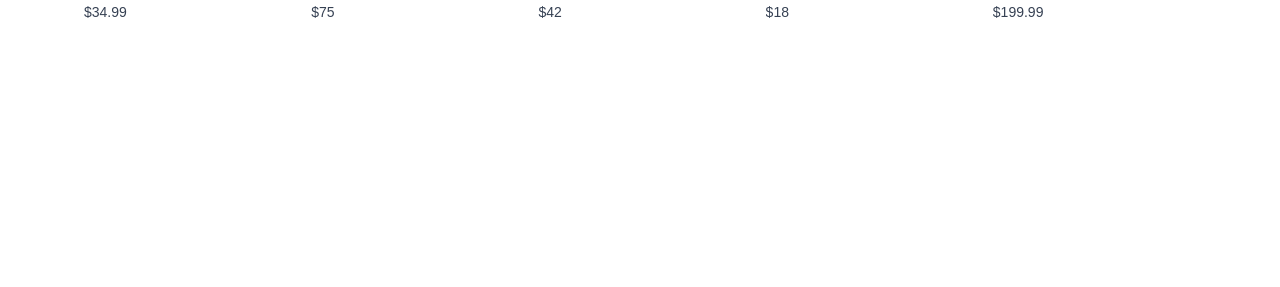
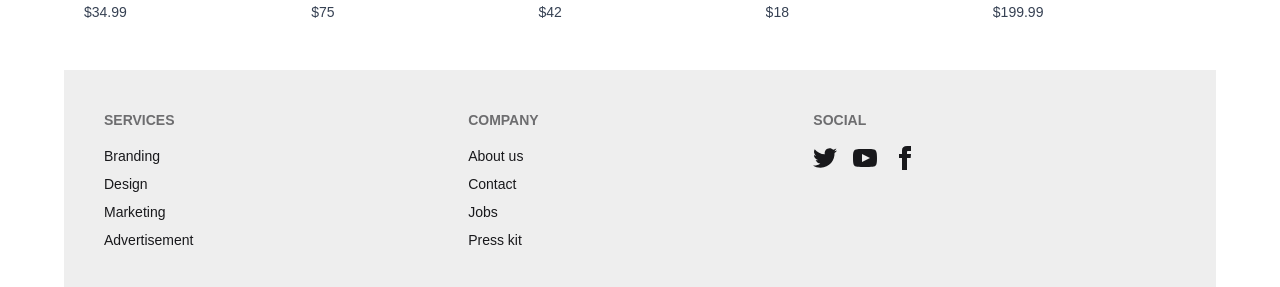
Before and after one commit to robiul1hossen/e-shop-client, a Next.js app: page / in a window 1280 px wide. Shown: the part 2110-2397 px from the top of the page. Before the commit the page ends 2180 px from the top, so only its background shows below. Built offline with nearby package versions, Linux system fonts and the light colour scheme.

Commit message:
add footer

```diff
--- /dev/null
+++ b/public/reviews.json
@@ -0,0 +1,66 @@
+[
+  {
+    "id": 1,
+    "name": "Arif Ahmed",
+    "image": "https://i.pravatar.cc/150?u=a1",
+    "text": "Thread & Co. has the cleanest UI I've seen for a clothing store. The category filtering is super fast, making it easy to find exactly what I need without scrolling for hours.",
+    "date": "2026-01-05",
+    "rating": 5
+  },
+  {
+    "id": 2,
+    "name": "Sara Kabir",
+    "image": "https://i.pravatar.cc/150?u=s2",
+    "text": "I love how the website looks on my phone. The mobile responsiveness is top-notch, and the checkout process is very smooth. Shopping for dresses has never been this easy!",
+    "date": "2026-01-08",
+    "rating": 5
+  },
+  {
+    "id": 3,
+    "name": "Rahat Karim",
+    "image": "https://i.pravatar.cc/150?u=r3",
+    "text": "The high-quality product images and detailed descriptions help me decide quickly. It's rare to find a site that gives so much information about the fabric and fit.",
+    "date": "2026-01-10",
+    "rating": 4
+  },
+  {
+    "id": 4,
+    "name": "Nabila Islam",
+    "image": "https://i.pravatar.cc/150?u=n4",
+    "text": "As a busy mom, I appreciate how organized the Kids' section is. I can filter by age and size effortlessly. Thread & Co. saved me so much time today!",
+    "date": "2026-01-12",
+    "rating": 5
+  },
+  {
+    "id": 5,
+    "name": "Tanvir Hasan",
+    "image": "https://i.pravatar.cc/150?u=t5",
+    "text": "The search functionality is actually useful. Unlike other sites, when I search for 'Cargo', I get actual cargo pants. Very reliable platform.",
+    "date": "2026-01-14",
+    "rating": 4
+  },
+  {
+    "id": 6,
+    "name": "Meherun Nesa",
+    "image": "https://i.pravatar.cc/150?u=m6",
+    "text": "I really like the 'Related Products' feature. It helped me find a matching blouse for the trousers I was buying. Great user experience design!",
+    "date": "2026-01-15",
+    "rating": 5
+  },
+  {
+    "id": 7,
+    "name": "Zayan Malik",
+    "image": "https://i.pravatar.cc/150?u=z7",
+    "text": "Site speed is impressive. Pages load instantly, which makes the browsing experience very enjoyable. Keep it up, Thread & Co.!",
+    "date": "2026-01-16",
+    "rating": 5
+  },
+  {
+    "id": 8,
+    "name": "Fatima Zahra",
+    "image": "https://i.pravatar.cc/150?u=f8",
+    "text": "The login and registration were straightforward. I also appreciate the security features when saving my address. Very professional site.",
+    "date": "2026-01-17",
+    "rating": 4
+  }
+]
--- a/src/app/page.jsx
+++ b/src/app/page.jsx
@@ -1,6 +1,7 @@
 import BestSales from "@/components/BestSales";
 import HeroBanner from "@/components/HeroBanner";
 import LatestProducts from "@/components/LatestProducts";
+import Footer from "@/components/shared/Footer";
 import Image from "next/image";
 
 export default function Home() {
@@ -9,6 +10,7 @@ export default function Home() {
       <HeroBanner />
       <LatestProducts />
       <BestSales />
+      <Footer />
     </div>
   );
 }
--- a/src/app/products/[id]/page.jsx
+++ b/src/app/products/[id]/page.jsx
@@ -109,7 +109,7 @@ const ProductDetails = () => {
         </div>
       </div>
       {/* reviews */}
-      <div className="py-8 text-3xl text-center">
+      <div className="pt-8 text-3xl text-center md:text-start">
         <Title text1={"PRODUCT"} text2={"REVIEWS"} />
       </div>
       {revs.map((review, i) => (
--- /dev/null
+++ b/src/components/shared/Footer.jsx
@@ -0,0 +1,61 @@
+import React from "react";
+
+const Footer = () => {
+  return (
+    <div className="max-w-6xl mx-auto">
+      <footer className="footer sm:footer-horizontal bg-base-300 text-base-content p-10">
+        <nav>
+          <h6 className="footer-title">Services</h6>
+          <a className="link link-hover">Branding</a>
+          <a className="link link-hover">Design</a>
+          <a className="link link-hover">Marketing</a>
+          <a className="link link-hover">Advertisement</a>
+        </nav>
+        <nav>
+          <h6 className="footer-title">Company</h6>
+          <a className="link link-hover">About us</a>
+          <a className="link link-hover">Contact</a>
+          <a className="link link-hover">Jobs</a>
+          <a className="link link-hover">Press kit</a>
+        </nav>
+        <nav>
+          <h6 className="footer-title">Social</h6>
+          <div className="grid grid-flow-col gap-4">
+            <a>
+              <svg
+                xmlns="http://www.w3.org/2000/svg"
+                width="24"
+                height="24"
+                viewBox="0 0 24 24"
+                className="fill-current">
+                <path d="M24 4.557c-.883.392-1.832.656-2.828.775 1.017-.609 1.798-1.574 2.165-2.724-.951.564-2.005.974-3.127 1.195-.897-.957-2.178-1.555-3.594-1.555-3.179 0-5.515 2.966-4.797 6.045-4.091-.205-7.719-2.165-10.148-5.144-1.29 2.213-.669 5.108 1.523 6.574-.806-.026-1.566-.247-2.229-.616-.054 2.281 1.581 4.415 3.949 4.89-.693.188-1.452.232-2.224.084.626 1.956 2.444 3.379 4.6 3.419-2.07 1.623-4.678 2.348-7.29 2.04 2.179 1.397 4.768 2.212 7.548 2.212 9.142 0 14.307-7.721 13.995-14.646.962-.695 1.797-1.562 2.457-2.549z"></path>
+              </svg>
+            </a>
+            <a>
+              <svg
+                xmlns="http://www.w3.org/2000/svg"
+                width="24"
+                height="24"
+                viewBox="0 0 24 24"
+                className="fill-current">
+                <path d="M19.615 3.184c-3.604-.246-11.631-.245-15.23 0-3.897.266-4.356 2.62-4.385 8.816.029 6.185.484 8.549 4.385 8.816 3.6.245 11.626.246 15.23 0 3.897-.266 4.356-2.62 4.385-8.816-.029-6.185-.484-8.549-4.385-8.816zm-10.615 12.816v-8l8 3.993-8 4.007z"></path>
+              </svg>
+            </a>
+            <a>
+              <svg
+                xmlns="http://www.w3.org/2000/svg"
+                width="24"
+                height="24"
+                viewBox="0 0 24 24"
+                className="fill-current">
+                <path d="M9 8h-3v4h3v12h5v-12h3.642l.358-4h-4v-1.667c0-.955.192-1.333 1.115-1.333h2.885v-5h-3.808c-3.596 0-5.192 1.583-5.192 4.615v3.385z"></path>
+              </svg>
+            </a>
+          </div>
+        </nav>
+      </footer>
+    </div>
+  );
+};
+
+export default Footer;
```
